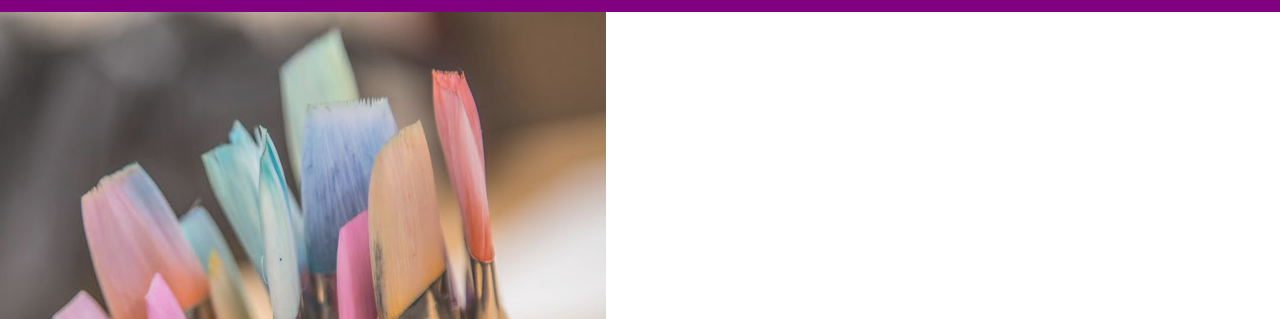
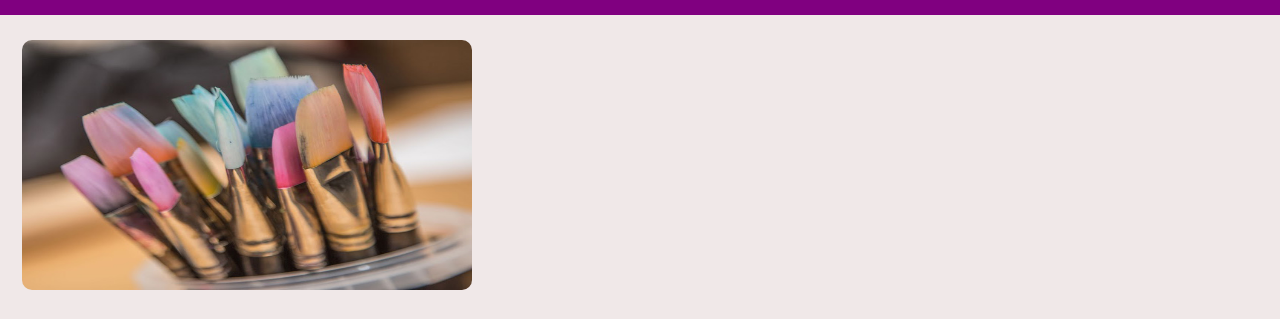
Before and after one commit to RyanDev03/S6C-B2, a plain HTML site: page b2.html in a window 1280 px wide. Shown: the part 116-435 px from the top of the page. Drawn offline with Linux system fonts and the light colour scheme; files whose address does not match are found by name.

Commit message:
css fixed

```diff
--- a/b2.html
+++ b/b2.html
@@ -18,7 +18,7 @@
 
         <div class="Art">
             <div class="artImage">
-            <img src="/S6C-B2/reasources/image/s6c_artanddesign_c.jpeg" alt="picture">
+            <img id="img" src="/S6C-B2/reasources/image/s6c_artanddesign_c.jpeg" alt="picture">
             </div>
             <p>Fine Art</p>
         </div>
--- a/reasources/css/b2.css
+++ b/reasources/css/b2.css
@@ -5,13 +5,15 @@ body {
     margin: 0;
     display: grid;
     font-family: 'Ubuntu', sans-serif;
-    background-color: white(240, 232, 232);
+    background-color: rgb(240, 232, 232);
     font-size: 35px;
 }
 .rectangle {
     height: 20px;
     width: 100%;
     background-color: purple;
+    padding-bottom: .2rem;
+    margin-bottom: .2rem;
 }
 
 
@@ -19,10 +21,25 @@ body {
     height: 100px;
     width: 400px;
 }
-.Art .artImage {
+/* .artImage {
     opacity: 87%;
-    height: 500px;
-    width: 700px;
-    border-radius: 100%;
+    height: -300px;
+    width: -700px;
+    border-radius: 25px;
+    display: flex;
+    justify-content: center;
+    margin-top: 30px;
 
+} */
+
+#img{
+   border-radius: 10px 10px 10px 10px;
+   display: flex;
+   justify-content: center;
+   margin: 22px;
+   width: 450px;
+   height: 250px;
+   background-image: url(/Users/ryandevine/github/B2-s6c/S6C-B2/reasources/image/s6c_artanddesign_c.jpeg);
+   display: flex;
+   justify-content: center;
 }
```
